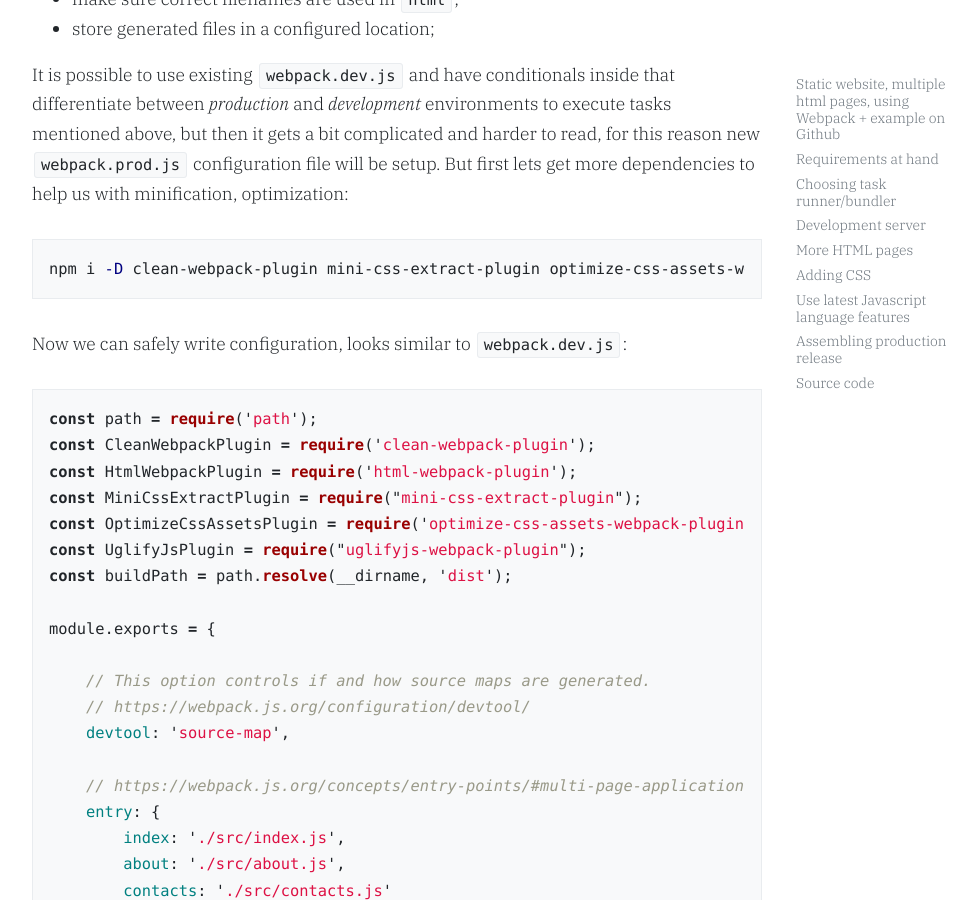
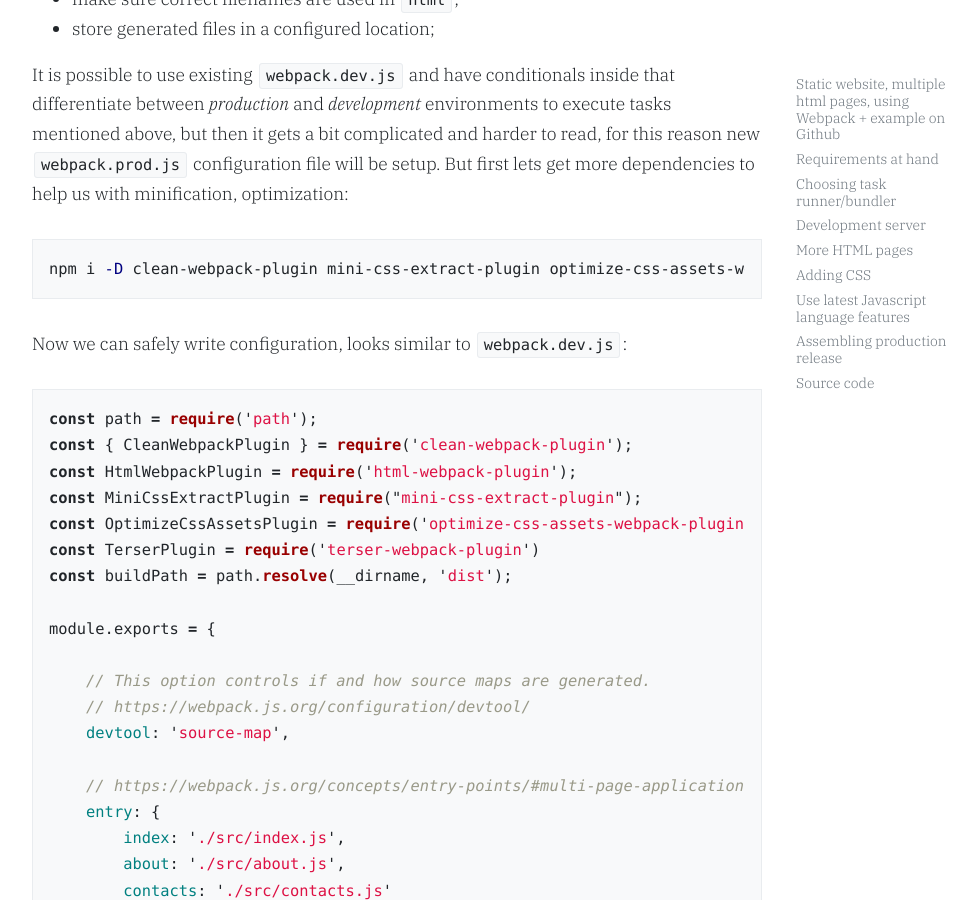
Before and after one commit to ivarprudnikov/ivarprudnikov.com, a Jekyll site: the page built from _posts/2018-08-18-static-website-multiple-html-pages-using-webpack-plus-github-example.md, in a window 1280 px wide and 900 px high, scrolled down 9929 px. Shown: the whole window, without its empty margins (243-1220 px from the left). Built offline with Jekyll 4.4.1, drawn with Linux system fonts in a browser that asks for light colours; some of the changed text lies outside the part shown.

Commit message:
change uglify with terser plugin, update import of CleanWebpackPlugin

````diff
--- a/_posts/2018-08-18-static-website-multiple-html-pages-using-webpack-plus-github-example.md
+++ b/_posts/2018-08-18-static-website-multiple-html-pages-using-webpack-plus-github-example.md
@@ -322,18 +322,18 @@
 It is possible to use existing `webpack.dev.js` and have conditionals inside that differentiate between *production* and *development* environments to execute tasks mentioned above, but then it gets a bit complicated and harder to read, for this reason new `webpack.prod.js` configuration file will be setup. But first lets get more dependencies to help us with minification, optimization:
 
 ```bash
-npm i -D clean-webpack-plugin mini-css-extract-plugin optimize-css-assets-webpack-plugin uglifyjs-webpack-plugin http-server
+npm i -D clean-webpack-plugin mini-css-extract-plugin optimize-css-assets-webpack-plugin terser-webpack-plugin http-server
 ```
 
 Now we can safely write configuration, looks similar to `webpack.dev.js`:
 
 ```js
 const path = require('path');
-const CleanWebpackPlugin = require('clean-webpack-plugin');
+const { CleanWebpackPlugin } = require('clean-webpack-plugin');
 const HtmlWebpackPlugin = require('html-webpack-plugin');
 const MiniCssExtractPlugin = require("mini-css-extract-plugin");
 const OptimizeCssAssetsPlugin = require('optimize-css-assets-webpack-plugin');
-const UglifyJsPlugin = require("uglifyjs-webpack-plugin");
+const TerserPlugin = require('terser-webpack-plugin')
 const buildPath = path.resolve(__dirname, 'dist');
 
 module.exports = {
@@ -406,8 +406,9 @@
 
     // https://webpack.js.org/configuration/optimization/
     optimization: {
+        minimize: true,
         minimizer: [
-            new UglifyJsPlugin({
+            new TerserPlugin({
                 cache: true,
                 parallel: true,
                 sourceMap: true
````
Also changed, not shown: other parts of _posts/2018-08-18-static-website-multiple-html-pages-using-webpack-plus-github-example.md (+2 -1 lines).
